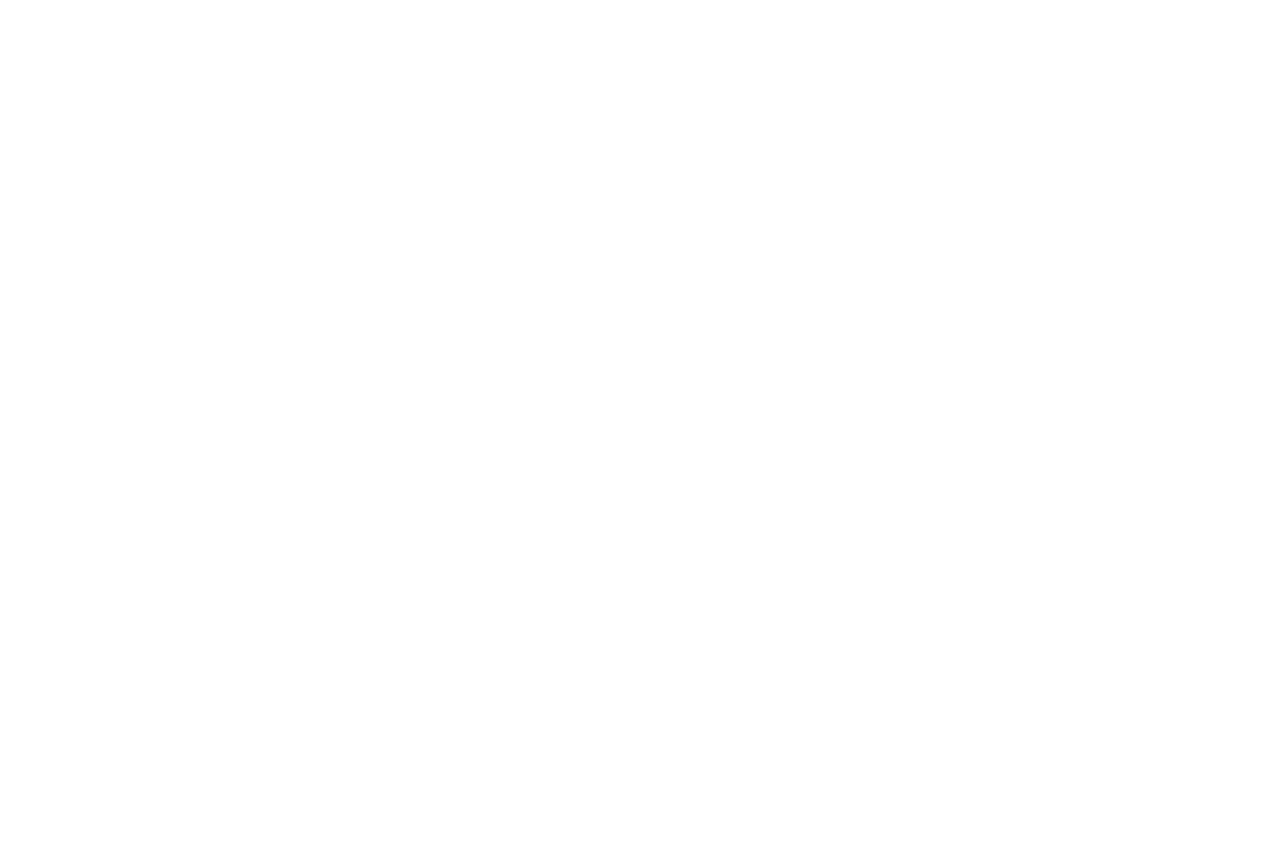
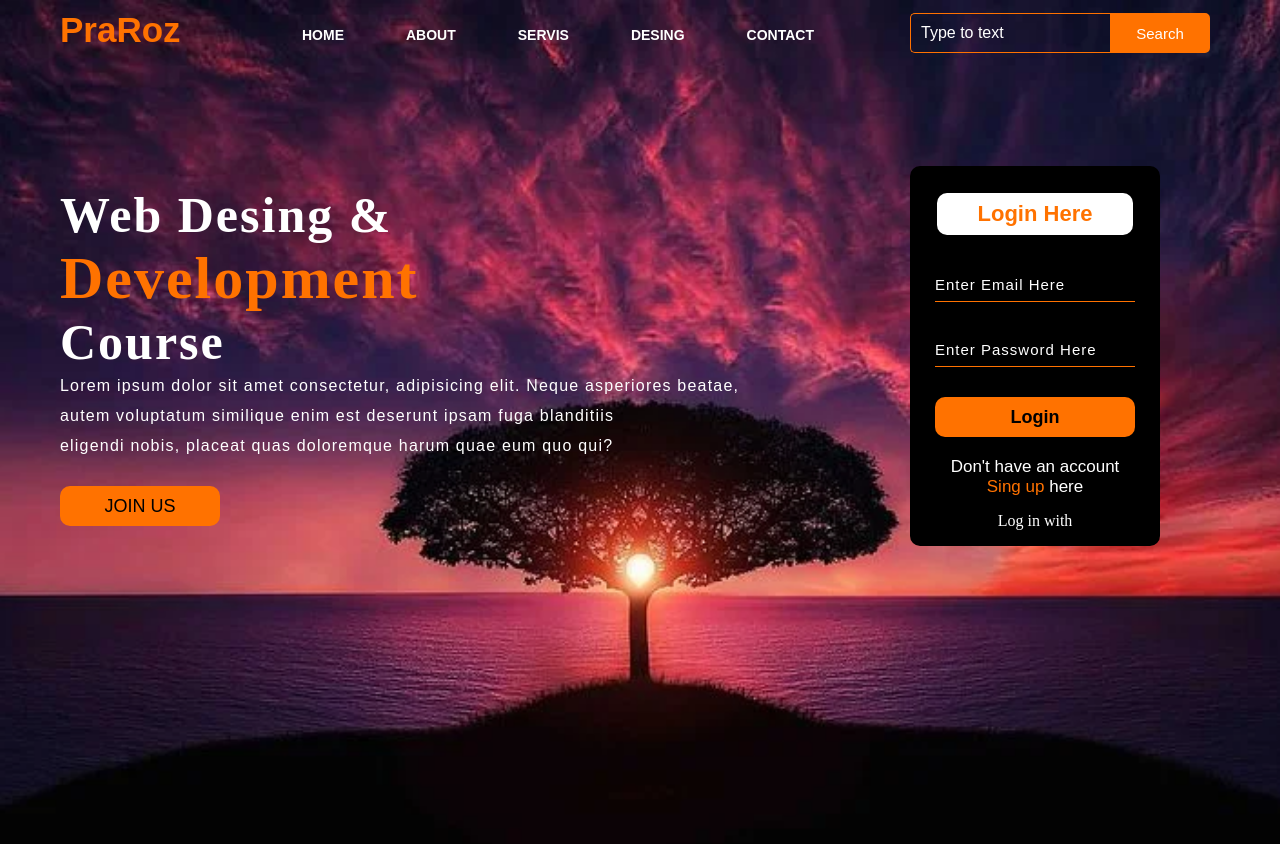
Before and after one commit to GiedreSavickiene/Web-desing, a website: page index.html in a window 1280 px wide. Before the commit the page ends 800 px from the top, so only its background shows below. Drawn offline with Linux system fonts and the light colour scheme.

Commit message:
all project

```diff
--- a/index.html
+++ b/index.html
@@ -5,11 +5,58 @@
     <meta charset="UTF-8">
     <meta http-equiv="X-UA-Compatible" content="IE=edge">
     <meta name="viewport" content="width=device-width, initial-scale=1.0">
-    <title>Document</title>
+    <link rel="stylesheet" href="./main.css">
+    <title>Webpage Design</title>
 </head>
 
 <body>
+    <div class="main">
+        <div class="navbar">
+            <div class="icon">
+                <h2 class="logo">PraRoz</h2>
+            </div>
 
+            <div class="menu">
+                <ul>
+                    <li><a href="#">HOME</a></li>
+                    <li><a href="#">ABOUT</a></li>
+                    <li><a href="#">SERVIS</a></li>
+                    <li><a href="#">DESING</a></li>
+                    <li><a href="#">CONTACT</a></li>
+                </ul>
+            </div>
+            <div class="search">
+                <input class="srch" type="search" name="" placeholder="Type to text" id="">
+                <a href="#"><button class="btn">Search</button></a>
+            </div>
+
+        </div>
+        <div>
+            <div class="content">
+                <h1>Web Desing & <br><span>Development</span><br>Course</h1>
+                <p class="par">Lorem ipsum dolor sit amet consectetur, adipisicing elit. Neque asperiores beatae,<br> autem voluptatum similique
+                    enim est deserunt ipsam fuga blanditiis<br> eligendi nobis,
+                    placeat quas doloremque harum quae eum quo qui?</p>
+
+                <button class="cn"><a href="#">JOIN US</a></button>
+
+                <div class="form">
+                    <h2>Login Here</h2>
+                    <input type="email" name="email" placeholder="Enter Email Here">
+                    <input type="password" name="" placeholder="Enter Password Here">
+                    <button class="btnn"><a href="#">Login</a></button>
+
+                    <p class="link">Don't have an account<br>
+                        <a href="#">Sing up </a> here</a>
+                    </p>
+                    <p class="liw">Log in with</p>
+
+
+                </div>
+            </div>
+        </div>
+    </div>
+    <script src=""></script>
 </body>
 
 </html>
--- /dev/null
+++ b/main.css
@@ -0,0 +1,255 @@
+body,
+body * {
+    margin: 0;
+    padding: 0;
+    vertical-align: top;
+    box-sizing: border-box;
+}
+
+.main{
+    width: 100%;
+    background: url(img.jpg);
+    background-position: center;
+    background-size: cover;
+    height: 109vh;
+}
+.navbar{
+    width: 1200px;
+    height: 78px;
+    margin: auto;
+}
+
+.icon{
+    width: 200px;
+    float: left;
+    height: 70px;
+}
+
+.logo{
+    color: #ff7200;
+    font-size: 35px;
+    font-family: Arial, Helvetica, sans-serif;
+    padding-left: 20px;
+    float: left;
+    padding-top: 10px;
+}
+
+.menu{
+    width: 400px;
+    float: left;
+    height: 70px;
+}
+ul{
+    float: left;
+    display: flex;
+    justify-content: center;
+    align-items: center;
+}
+
+ul li{
+    list-style: none;
+    margin-left: 62px;
+    margin-top: 27px;
+    font-size: 14px;
+}
+
+ul li a{
+    text-decoration: none;
+    color: #fff;
+    font-family: Arial, Helvetica, sans-serif;
+    font-weight: bold;
+    transition: 0.4s ease-in-out;
+}
+
+ul li a:hover{
+    color: #ff7200;
+}
+
+.search{
+    width: 330px;
+    float: left;
+    margin-left: 270px;
+}
+
+.srch{
+    font-family: 'Times New Roman';
+    width: 200px;
+    height: 40px;
+    background: transparent;
+    border: 1px solid #ff7200;
+    margin-top: 13px;
+    color: #fff;
+    border-right: none;
+    font-size: 16px;
+    float: left;
+    padding: 10px;
+    border-bottom-left-radius: 5px;
+    border-top-left-radius: 5px;
+
+}
+
+.btn{
+    width: 100px;
+    height: 40px;
+    background: #ff7200;
+    border: 2px solid #ff7200;
+    margin-top: 13px;
+    color: #fff;
+    font-size: 15px;
+    border-bottom-right-radius: 5px;
+    border-top-right-radius: 5px;
+
+}
+
+.btn:focus{
+    outline: none;
+}
+
+.srch:focus{
+    outline: none;
+}
+
+.content{
+    width: 1200px;
+    height: auto;
+    margin: auto;
+    color: #fff;
+    position: relative;
+
+}
+.content .par{
+    padding-left: 20px;
+    padding-bottom: 25px;
+    font-family: Arial, Helvetica, sans-serif;
+    letter-spacing: 1.2px;
+    line-height: 30px;
+}
+ .content h1{
+     font-family: 'Times New Roman', Times, serif;
+     font-size: 50px;
+     padding-left: 20px;
+     margin-top: 9%;
+     letter-spacing: 2px;
+ }
+
+ .content .cn{
+     width: 160px;
+     height: 40px;
+     background: #ff7200;
+     border: none;
+     margin-bottom: 10px;
+     margin-left: 20px;
+     font-size: 18px;
+     border-radius: 10px;
+     cursor: pointer;
+     transition: .4s ease;
+
+ }
+
+ .content .cn a{
+     text-decoration: none;
+     color: black;
+     transition: .3s ease;
+ }
+ .cn:hover{
+     background-color: #fff;
+ }
+
+ .content span{
+     color: #ff7200;
+     font-size: 60px;
+
+ }
+
+ .form{
+     width: 250px;
+     height: 380px;
+     background: black;
+     position: absolute;
+     top: -20px;
+     left: 870px;
+     border-radius: 10px;
+     padding: 25px;
+
+ }
+
+ .form h2{
+    /* width: 220px; */
+    font-family: sans-serif;
+    text-align: center;
+    color: #ff7200;
+    font-size: 22px;
+    background-color: #fff;
+    border-radius: 10px;
+    margin: 2px;
+    padding: 8px;
+
+ }
+
+ .form input{
+     width: 200px;
+     height: 35px;
+     background: transparent;
+     border-bottom: 1px solid #ff7200;
+     border-top: none;
+     border-right: none;
+     border-left: none;
+     color: #fff;
+     font-size: 15px;
+     letter-spacing: 1px;
+     margin-top: 30px;
+     font-family: sans-serif;
+}
+
+.form input:focus{
+        outline: none;
+}
+
+ ::placeholder{
+        color: #fff;
+        font-family: Arial, Helvetica, sans-serif
+}
+
+.btnn{
+    width: 200px;
+    height: 40px;
+    background: #ff7200;
+    border: none;
+    margin-top: 30px;
+    font-size: 18px;
+    border-radius: 10px;
+    cursor: pointer;
+    color: #fff;
+    transition: 0.4s ease;
+
+
+}
+
+.btnn:hover{
+    background: #fff;
+    color: #ff7200;
+}
+
+.btnn a{
+    text-decoration: none;
+    color: black;
+    font-weight: bold;
+}
+
+.form .link{
+    font-family: Arial, Helvetica, sans-serif;
+    font-size: 17px;
+    padding-top: 20px;
+    text-align: center;
+}
+
+.form .link a{
+    text-decoration: none;
+    color: #ff7200;
+}
+
+.liw{
+    padding-top: 15px;
+    padding-bottom: 10px;
+    text-align: center;
+}
--- a/package.json
+++ b/package.json
@@ -4,7 +4,7 @@
   "description": "",
   "main": "index.js",
   "scripts": {
-    "start": "live-server --port=3000 --host=localhost",
+    "start": "dead-server --port=3000 --host=localhost",
     "test": "echo \"Error: no test specified\" && exit 1"
   },
   "author": "",
```
Also changed, not shown: RAEDME.md (added, +24 -0 lines), img.jpg (added).
